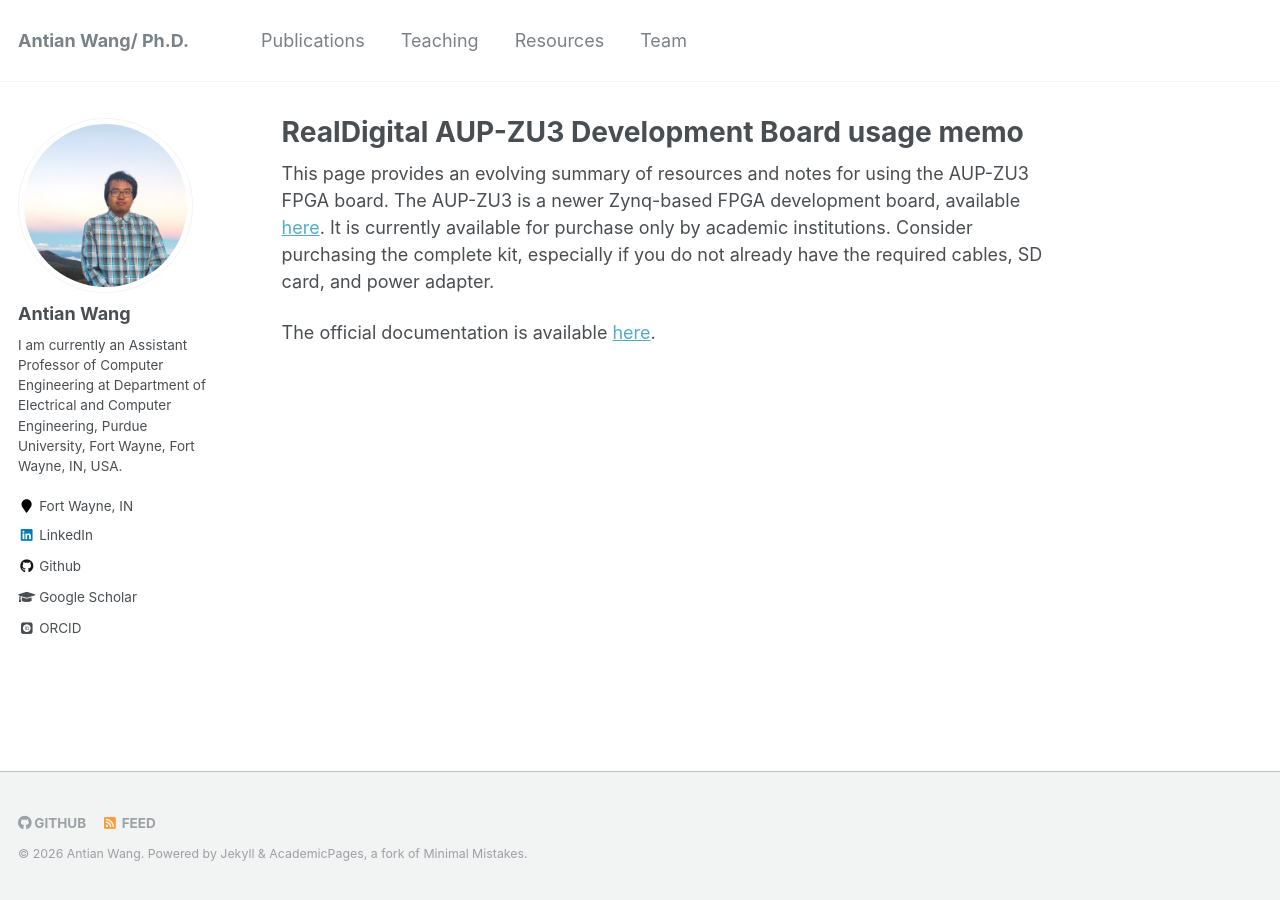
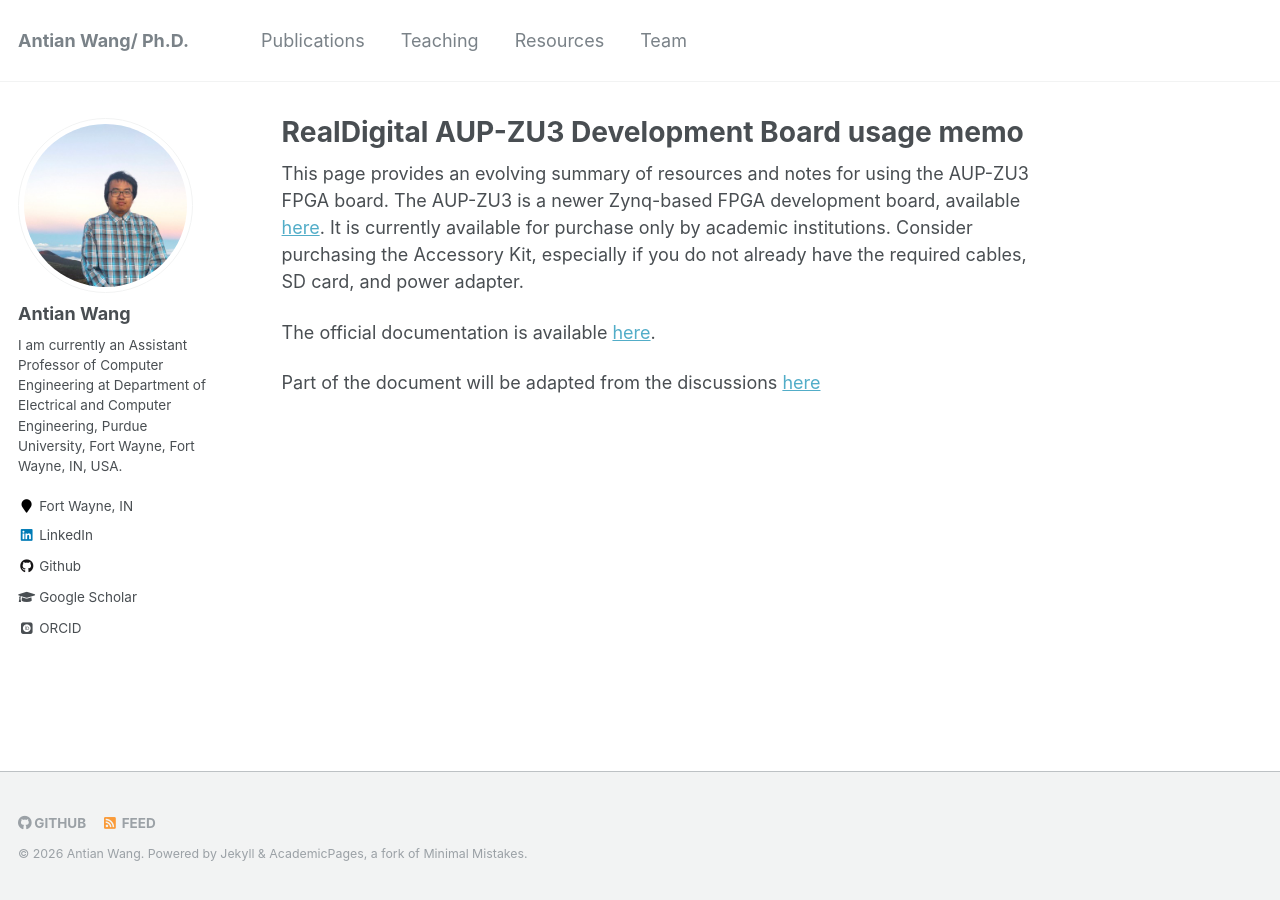
Before and after one commit to wangantian/wangantian.github.io, a Jekyll site: the page built from _resources/aup-zu3.md, in a window 1280 px wide. Built offline with Jekyll 4.4.1, drawn with Linux system fonts in a browser that asks for light colours; some web fonts are replaced.

Commit message:
Update aup-zu3.md

```diff
--- a/_resources/aup-zu3.md
+++ b/_resources/aup-zu3.md
@@ -6,6 +6,8 @@ redirect_from:
   - /aup-zu3.html
 ---
 
-<p>This page provides an evolving summary of resources and notes for using the AUP-ZU3 FPGA board. The AUP-ZU3 is a newer Zynq-based FPGA development board, available <a href="https://www.realdigital.org/hardware/aup-zu3">here</a>. It is currently available for purchase only by academic institutions. Consider purchasing the complete kit, especially if you do not already have the required cables, SD card, and power adapter.</p>
+<p>This page provides an evolving summary of resources and notes for using the AUP-ZU3 FPGA board. The AUP-ZU3 is a newer Zynq-based FPGA development board, available <a href="https://www.realdigital.org/hardware/aup-zu3">here</a>. It is currently available for purchase only by academic institutions. Consider purchasing the Accessory Kit, especially if you do not already have the required cables, SD card, and power adapter.</p>
 
 <p>The official documentation is available <a href="https://xilinx.github.io/AUP-ZU3/">here</a>.</p>
+
+Part of the document will be adapted from the discussions <a href="https://uri-nextlab.github.io/ParallelProgrammingLabs/">here</a>
```
